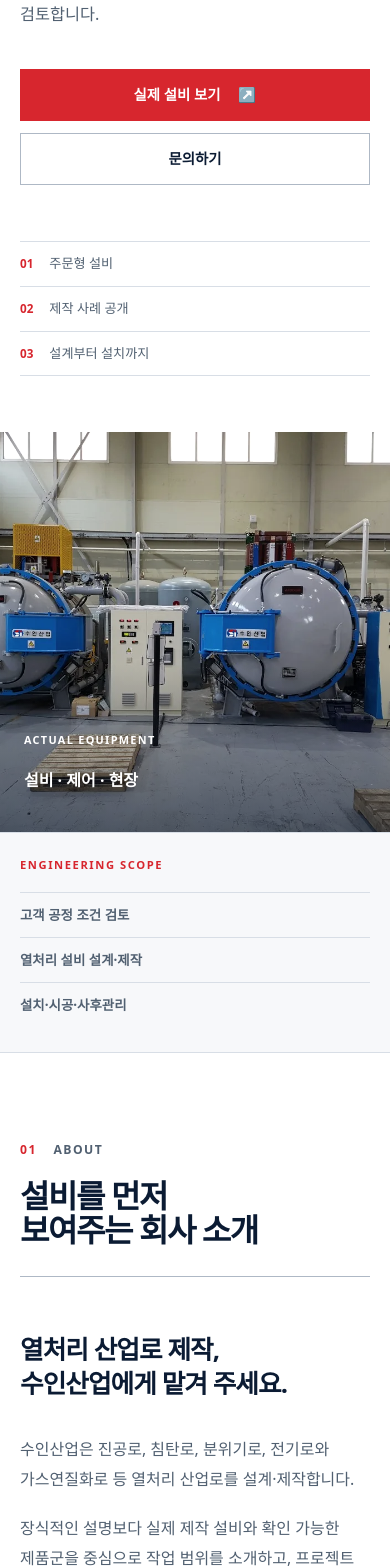
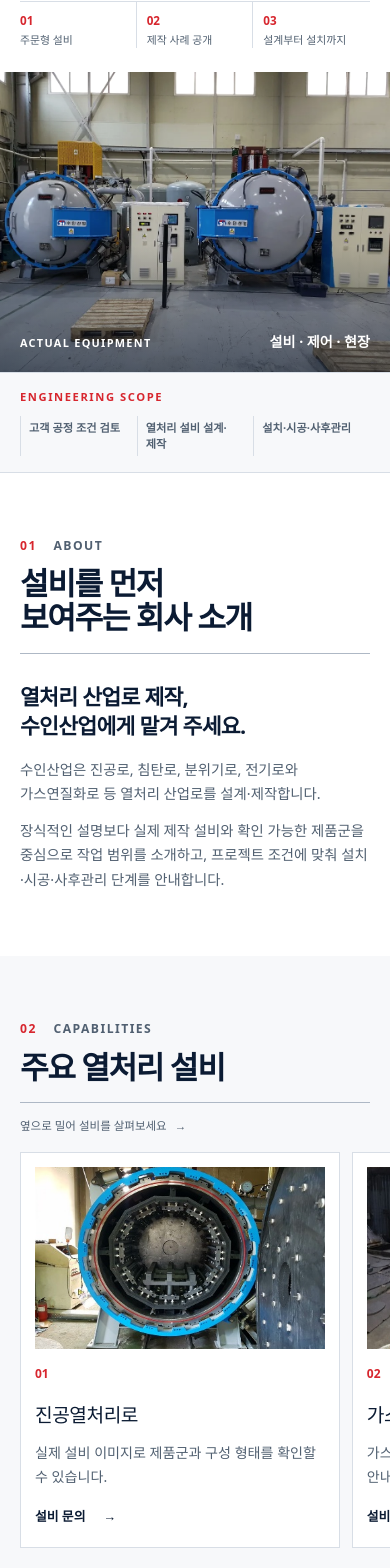
Before and after one commit to ameforce/sooindustry-page, a Next.js app in the folder sooindustry-react/: page / in a window 390 px wide. Shown: the part 387-1955 px from the top of the page. Built offline with nearby package versions, Linux system fonts and the light colour scheme.

Commit message:
feat: 모바일 설비 탐색 경험 개선

```diff
--- a/sooindustry-react/src/app/_components/contact-form.module.scss
+++ b/sooindustry-react/src/app/_components/contact-form.module.scss
@@ -169,8 +169,33 @@
 }
 
 @media (max-width: 620px) {
+  .form {
+    gap: 16px;
+    padding: 20px 16px;
+  }
+
   .fieldGrid {
-    grid-template-columns: 1fr;
+    gap: 10px;
+  }
+
+  .field {
+    min-width: 0;
+
+    label {
+      font-size: 0.78rem;
+    }
+
+    input,
+    select {
+      min-height: 46px;
+      padding: 0 10px;
+      font-size: 0.85rem;
+    }
+
+    textarea {
+      min-height: 104px;
+      font-size: 0.88rem;
+    }
   }
 
   .submit,
--- a/sooindustry-react/src/app/_components/contact-form.tsx
+++ b/sooindustry-react/src/app/_components/contact-form.tsx
@@ -91,6 +91,7 @@ export function ContactForm() {
           />
         </Field>
       </div>
+      <div className={styles.fieldGrid}>
         <Field label="이메일" id="contact-email" error={errors.email} required>
           <input
             id="contact-email"
@@ -121,6 +122,7 @@ export function ContactForm() {
             <option value="other">기타 설비</option>
           </select>
         </Field>
+      </div>
       <Field label="문의 내용" id="contact-message" error={errors.message} required>
         <textarea
           id="contact-message"
--- a/sooindustry-react/src/app/_components/precision-home.module.scss
+++ b/sooindustry-react/src/app/_components/precision-home.module.scss
@@ -328,6 +328,11 @@
   margin-left: auto;
 }
 
+.railHint,
+.railHintDark {
+  display: none;
+}
+
 .cardGrid {
   display: grid;
   grid-template-columns: repeat(4, minmax(0, 1fr));
@@ -614,14 +619,27 @@
 @media (max-width: 900px) {
   .hero {
     grid-template-columns: 1fr;
+    min-height: auto;
   }
 
   .heroCopy {
-    padding: 96px 48px 72px;
+    padding: 52px 48px 44px;
+  }
+
+  .lead {
+    margin-top: 24px;
+  }
+
+  .heroActions {
+    margin-top: 28px;
+  }
+
+  .heroIndex {
+    margin-top: 36px;
   }
 
   .heroVisual {
-    min-height: 620px;
+    min-height: 540px;
   }
 
   .equipment {
@@ -658,110 +676,304 @@
   }
 
   .heroCopy {
-    padding-top: 80px;
-    padding-bottom: 56px;
+    padding-top: 32px;
+    padding-bottom: 24px;
 
     h1 {
-      font-size: clamp(2.8rem, 13vw, 4rem);
+      font-size: clamp(2.75rem, 12.3vw, 3.35rem);
+      line-height: 0.96;
     }
   }
 
-  .heroActions,
-  .primaryButton,
-  .secondaryButton {
+  .eyebrow {
+    margin-bottom: 12px;
+    font-size: 0.68rem;
+  }
+
+  .lead {
+    margin-top: 18px;
+    font-size: 0.92rem;
+    line-height: 1.6;
+  }
+
+  .heroActions {
+    margin-top: 22px;
+  }
+
+  .primaryButton {
     width: 100%;
+    min-height: 50px;
+    justify-content: space-between;
+    padding: 0 18px;
+  }
+
+  .heroIndex {
+    margin-top: 24px;
   }
 
   .heroVisual {
-    min-height: 470px;
+    min-height: 300px;
+
+    img {
+      object-position: 58% center;
+    }
   }
 
   .imageLabel {
-    align-items: start;
-    flex-direction: column;
+    right: 20px;
+    bottom: 20px;
+    left: 20px;
+
+    strong {
+      font-size: 0.88rem;
+    }
   }
 
   .trustBar {
+    gap: 10px;
+    padding-top: 16px;
+    padding-bottom: 16px;
     padding-right: 20px;
     padding-left: 20px;
 
     ul {
-      grid-template-columns: 1fr;
+      grid-template-columns: repeat(3, minmax(0, 1fr));
     }
 
     li {
-      padding: 12px 0;
-      border-top: 1px solid var(--color-border);
-      border-left: 0;
+      padding: 4px 8px;
+      border-top: 0;
+      border-left: 1px solid var(--color-border);
+      font-size: 0.7rem;
+      line-height: 1.45;
+      word-break: keep-all;
     }
   }
 
   .sectionHeading {
     grid-template-columns: 1fr;
-    gap: 20px;
+    gap: 12px;
+    padding-bottom: 18px;
+
+    h2 {
+      font-size: clamp(1.85rem, 8vw, 2.4rem);
+    }
   }
 
   .introGrid {
     grid-template-columns: 1fr;
-    gap: 32px;
+    gap: 18px;
+    padding-top: 28px;
+  }
+
+  .introLead {
+    font-size: 1.35rem;
+  }
+
+  .introBody {
+    gap: 12px;
+
+    p {
+      font-size: 0.9rem;
+      line-height: 1.7;
+    }
+  }
+
+  .intro,
+  .capabilities,
+  .process {
+    padding-top: 64px;
+    padding-bottom: 64px;
+  }
+
+  .railHint,
+  .railHintDark {
+    display: block;
+    margin: 14px 0 0;
+    color: var(--color-text-secondary);
+    font-size: 0.72rem;
+  }
+
+  .railHint::after,
+  .railHintDark::after {
+    margin-left: 8px;
+    content: "→";
+  }
+
+  .railHintDark {
+    color: rgb(255 255 255 / 55%);
   }
 
   .cardGrid {
-    grid-template-columns: 1fr;
+    display: flex;
+    max-width: none;
+    margin-top: 18px;
+    margin-right: -20px;
+    padding: 0 20px 16px 0;
+    gap: 12px;
+    overflow-x: auto;
+    overscroll-behavior-inline: contain;
+    border: 0;
+    scroll-padding-inline: 0 20px;
+    scroll-snap-type: inline mandatory;
+    scrollbar-color: var(--color-border-strong) transparent;
+    scrollbar-width: thin;
+  }
+
+  .capabilityCard {
+    flex: 0 0 min(82vw, 320px);
+    padding: 14px 14px 20px;
+    border: 1px solid var(--color-border);
+    scroll-snap-align: start;
+    scroll-snap-stop: always;
+
+    h3 {
+      margin-top: 18px;
+      font-size: 1.2rem;
+    }
+
+    a {
+      margin-top: 18px;
+    }
   }
 
   .capabilityCard p {
     min-height: auto;
   }
 
-  .gallery {
-    grid-template-columns: 1fr;
+  .cardImage {
+    aspect-ratio: 16 / 10;
   }
 
+  .cardNumber {
+    margin-top: 16px;
+  }
+
+  .equipment {
+    gap: 28px;
+    padding-top: 64px;
+    padding-bottom: 64px;
+  }
+
+  .equipmentHeading > p {
+    margin-top: 20px;
+    font-size: 0.88rem;
+    line-height: 1.65;
+  }
+
+  .gallery {
+    display: flex;
+    margin-right: -20px;
+    padding: 0 20px 16px 0;
+    gap: 12px;
+    overflow-x: auto;
+    overscroll-behavior-inline: contain;
+    scroll-padding-inline: 0 20px;
+    scroll-snap-type: inline mandatory;
+    scrollbar-color: rgb(255 255 255 / 35%) transparent;
+    scrollbar-width: thin;
+  }
+
+  .figure,
   .featuredFigure {
-    grid-column: auto;
+    flex: 0 0 min(82vw, 320px);
+    scroll-snap-align: start;
+    scroll-snap-stop: always;
+
+    figcaption {
+      display: grid;
+      gap: 4px;
+
+      span {
+        text-align: left;
+      }
+    }
+  }
+
+  .galleryImage,
+  .featuredFigure .galleryImage {
+    aspect-ratio: 4 / 3;
   }
 
   .processList {
     grid-template-columns: repeat(2, minmax(0, 1fr));
+    margin-top: 28px;
+
+    li {
+      min-height: 108px;
+      padding: 16px;
+    }
+
+    strong {
+      font-size: 1.15rem;
+    }
   }
 
   .processNote {
+    margin-top: 18px;
+    font-size: 0.88rem;
     text-align: left;
+  }
+
+  .contact {
+    padding-top: 56px;
+    padding-bottom: 56px;
+  }
+
+  .contactCopy {
+    padding: 0 0 28px;
+
+    h2 {
+      font-size: clamp(2rem, 9vw, 2.55rem);
+      line-height: 1.08;
+    }
+
+    > p:not(.eyebrowLight) {
+      margin-top: 18px;
+      font-size: 0.88rem;
+      line-height: 1.65;
+    }
+
+    a {
+      margin-top: 22px;
+    }
   }
 }
 
 @media (max-width: 430px) {
   .heroIndex {
-    grid-template-columns: 1fr;
+    grid-template-columns: repeat(3, minmax(0, 1fr));
 
     div {
-      display: flex;
-      align-items: baseline;
-      gap: 16px;
-      padding: 12px 0;
-      border-right: 0;
-      border-bottom: 1px solid var(--color-border);
+      display: block;
+      padding: 10px 8px 0 0;
+      border-right: 1px solid var(--color-border);
+      border-bottom: 0;
 
       &:not(:first-child) {
-        padding-left: 0;
+        padding-left: 10px;
+      }
+
+      &:last-child {
+        border-right: 0;
       }
     }
 
     dd {
-      margin: 0;
+      margin: 4px 0 0;
+      font-size: 0.68rem;
+      line-height: 1.35;
+      word-break: keep-all;
     }
   }
 
   .heroVisual {
-    min-height: 400px;
+    min-height: 300px;
   }
 
   .processList {
-    grid-template-columns: 1fr;
-
     li {
-      min-height: 132px;
+      min-height: 104px;
     }
   }
 }
--- a/sooindustry-react/src/app/_components/precision-home.tsx
+++ b/sooindustry-react/src/app/_components/precision-home.tsx
@@ -22,11 +22,8 @@ export function PrecisionHome() {
             검토합니다.
           </p>
           <div className={styles.heroActions}>
-            <Link className={styles.primaryButton} href="#equipment">
-              실제 설비 보기 <span aria-hidden="true">↗</span>
-            </Link>
-            <Link className={styles.secondaryButton} href="#contact">
-              문의하기
+            <Link className={styles.primaryButton} href="#contact" data-primary-action>
+              제작 상담하기 <span aria-hidden="true">↗</span>
             </Link>
           </div>
           <dl className={styles.heroIndex} aria-label="홈페이지 주요 정보">
@@ -44,7 +41,7 @@ export function PrecisionHome() {
             </div>
           </dl>
         </div>
-        <div className={styles.heroVisual} data-reveal>
+        <div className={styles.heroVisual} data-reveal data-equipment-hero>
           <Image
             src="/img/general/misc-3.webp"
             alt="수인산업 열처리 산업로 실제 설비"
@@ -86,7 +83,8 @@ export function PrecisionHome() {
 
       <section className={styles.capabilities} id="capabilities" aria-labelledby="capabilities-title" data-reveal>
         <SectionHeading number="02" label="CAPABILITIES" title="주요 열처리 설비" id="capabilities-title" />
-        <div className={styles.cardGrid}>
+        <p className={styles.railHint}>옆으로 밀어 설비를 살펴보세요</p>
+        <div className={styles.cardGrid} aria-label="주요 열처리 설비 목록" data-mobile-rail="capabilities">
           {capabilities.map((item) => (
             <article className={styles.capabilityCard} key={item.number} data-reveal>
               <div className={styles.cardImage}>
@@ -107,8 +105,9 @@ export function PrecisionHome() {
         <div className={styles.equipmentHeading}>
           <SectionHeading number="03" label="PROOF" title="실제 설비로 확인하세요" id="equipment-title" dark />
           <p>기존 홈페이지에 등록된 수인산업의 실제 설비 사진을 그대로 사용했습니다.</p>
+          <span className={styles.railHintDark}>옆으로 밀어 현장 사진을 확인하세요</span>
         </div>
-        <div className={styles.gallery}>
+        <div className={styles.gallery} aria-label="실제 설비 사진 목록" data-mobile-rail="equipment">
           {equipmentGallery.map((item) => (
             <figure
               className={item.featured ? styles.featuredFigure : styles.figure}
```
Also changed, not shown: sooindustry-react/scripts/browser-qa.mjs (+71 -1 lines). Lines whose indentation alone changed are shown as unchanged.
